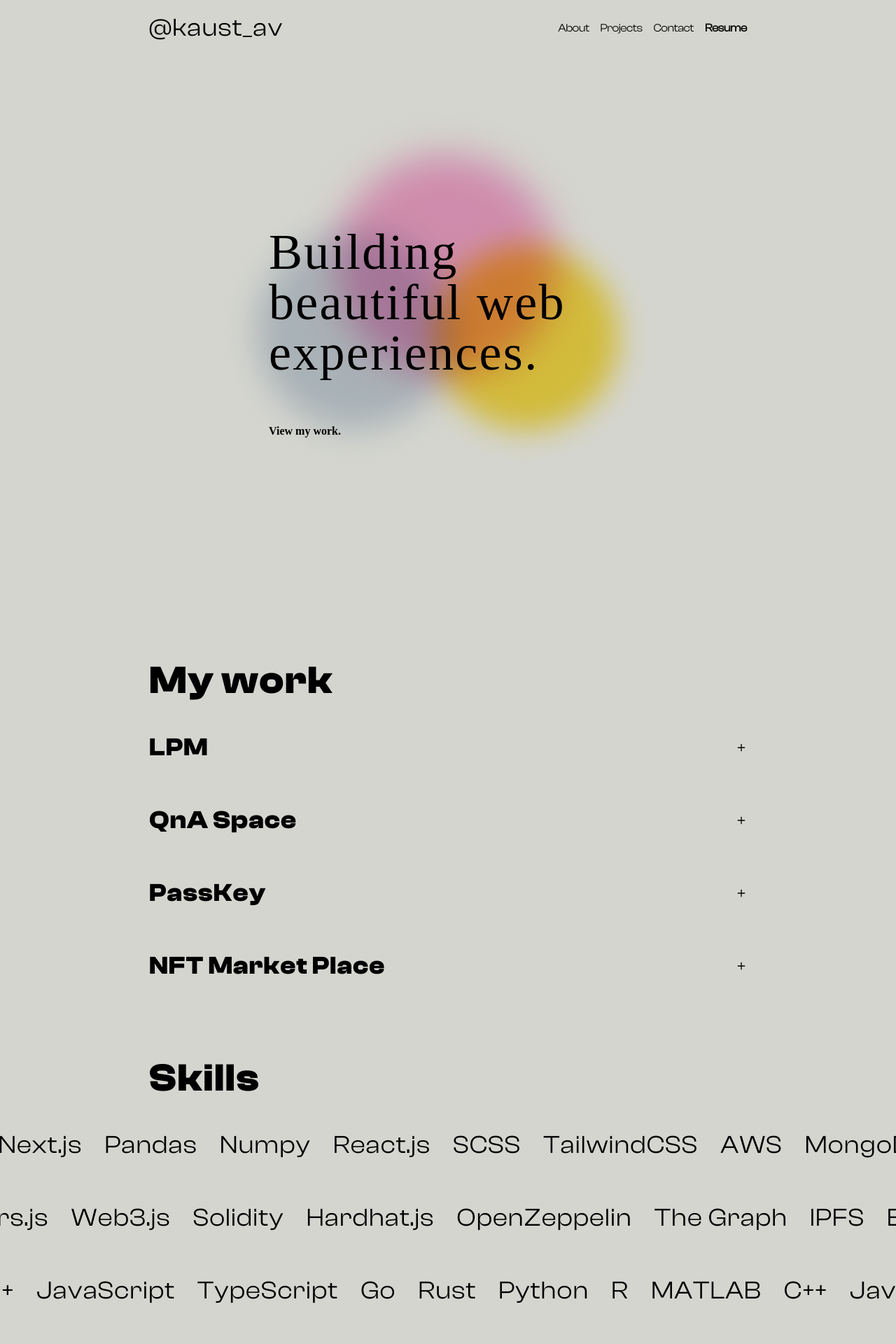
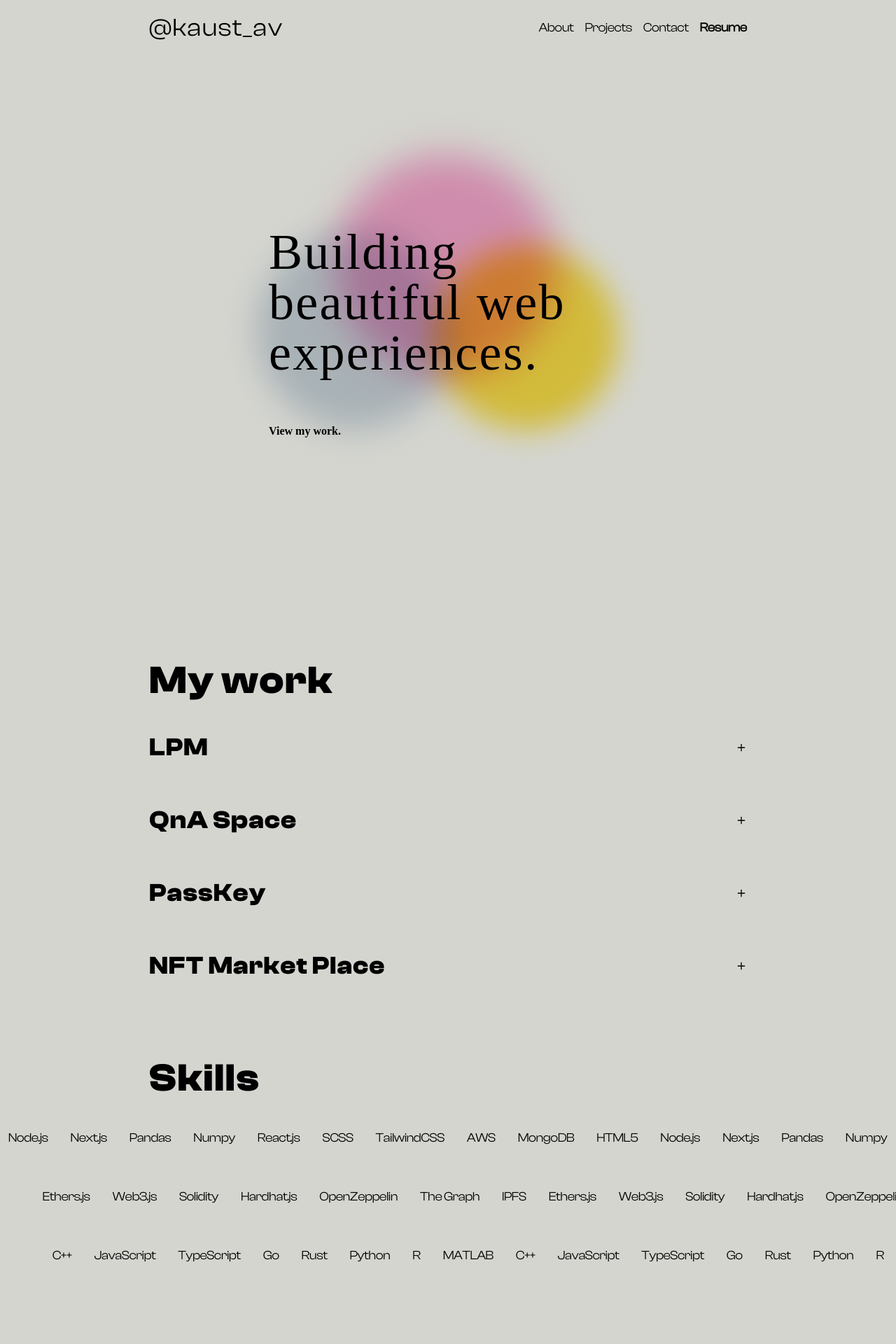
Before and after one commit to kaustav927/Portfolio2.0, a Next.js app in the folder portfolio2.0/: page / in a window 1280 px wide. Shown: the top 1920 px of the page at 70% size. Built offline with nearby package versions, Linux system fonts and the light colour scheme; a web font is replaced by a local one.

Commit message:
projects1

```diff
--- a/portfolio2.0/components/BestProjects.tsx
+++ b/portfolio2.0/components/BestProjects.tsx
@@ -57,9 +57,20 @@ const BestProjects = () => {
 
               {selected === index ? (
                 <>
-                  <div className="w-2/3 text-sm font-cd-regular dark:text-white">
+                <div className="flex justify-start mt-4">
+
+                  <div className="w-2/3 mr-4 text-justify text-xs font-cd-regular dark:text-white">
+                    <h1 className="text-sm mb-4 font-cd-semibold">Description:</h1>
                     {project.description}
                   </div>
+
+                  <div className="ml-4 w-1/3 flex flex-col font-cd-regular dark:text-white">
+                    <h1 className="text-sm mb-4 font-cd-semibold">Tools Used:</h1>
+                    {project.Tools.map((tool: string, indexOne: number) => (<span className="flex mt-8 text-xs text-center shrink" key={indexOne}>{tool}</span>))}
+                  </div>
+
+                </div>
+
                   <span className="flex">
                     {
                       <Link href={project.githubLink}>
@@ -76,6 +87,15 @@ const BestProjects = () => {
                         </a>
                       </Link>
                     ) : null}
+
+                    {project.websiteLink ? (
+                      <Link href={project.websiteLink}>
+                        <a target="_blank">
+                          <div className="px-2 py-0.5 bg-gradient-to-r from-green-300 to-blue-400 hover:from-pink-400 hover:to-yellow-600 rounded-full text-sm ml-5 mt-3 font-cd-medium"> Live </div>
+                        </a>
+                      </Link>
+                    ) : null}
+
                   </span>
                 </>
               ) : null}
--- a/portfolio2.0/components/Navbar.tsx
+++ b/portfolio2.0/components/Navbar.tsx
@@ -117,7 +117,7 @@ export default function Navbar() {
         <nav className=" flex items-center py-4 container w-10/12 md:w-10/12 lg:w-8/12 lg:max-w-screen-lg">
           <div className="w-3/12 flex items-center">
             <Link href="/">
-              <a className="text-xl text-left font-cd-semibold md:text-2xl md:font-cd-regular lg:text-2xl lg:font-cd-regular dark:text-white">
+              <a className="text-sm text-left font-cd-semibold md:text-2xl md:font-cd-regular lg:text-2xl lg:font-cd-regular dark:text-white">
                 @kaust_av
               </a>
             </Link>
@@ -149,7 +149,7 @@ export default function Navbar() {
             </div>
 
             <div className="hidden md:flex">
-              <h1 className="text-xl mt-1.5 px-2">
+              <h1 className="text-lg px-4">
                 {theme === "light" ? (
                   <BsFillMoonFill
                     className="text-slate-800"
--- a/portfolio2.0/components/ProjectData.js
+++ b/portfolio2.0/components/ProjectData.js
@@ -18,7 +18,7 @@ export const ProjectData = [
         githubLink: "https://github.com/prabh124/qna-space",
         devpostLink: "https://devpost.com/software/qna-space",
         websiteLink: "",
-        Tools: ["React.js", "Vue.js", "Vercel", "Flask"],
+        Tools: ["React.js", "Vue.js", "Vercel", "Flask","React.js", "Vue.js", "Vercel", "Flask"],
     },
 
     {
--- a/portfolio2.0/components/Skills.tsx
+++ b/portfolio2.0/components/Skills.tsx
@@ -14,12 +14,12 @@ const Skills = () => {
       <div className="relative flex w-full mt-6 ">
         <div className="py-4 animate-marquee whitespace-nowrap">
           {langLearn.map((item, index) => (
-            <span key={index} className="font-cd-regular text-2xl mx-4 dark:text-white">{item}</span>
+            <span key={index} className="font-cd-regular text-sm mx-4 dark:text-white">{item}</span>
           ))}
         </div>
         <div className="absolute top-0 py-4 animate-marquee2 whitespace-nowrap">
         {langLearn.map((item, index) => (
-            <span key={index} className="font-cd-regular text-2xl mx-4 dark:text-white">{item}</span>
+            <span key={index} className="font-cd-regular text-sm mx-4 dark:text-white">{item}</span>
           ))}
         </div>
       </div>
@@ -27,12 +27,12 @@ const Skills = () => {
       <div className="relative flex  mt-6">
         <div className="py-4 animate-marquee whitespace-nowrap">
           {web3Tech.map((item, index) => (
-            <span key={index} className="font-cd-regular text-2xl mx-4 dark:text-white">{item}</span>
+            <span key={index} className="font-cd-regular text-sm mx-4 dark:text-white">{item}</span>
           ))}
         </div>
         <div className="absolute top-0 py-4 animate-marquee2 whitespace-nowrap">
         {web3Tech.map((item, index) => (
-            <span key={index} className="font-cd-regular text-2xl mx-4 dark:text-white">{item}</span>
+            <span key={index} className="font-cd-regular text-sm mx-4 dark:text-white">{item}</span>
           ))}
         </div>
       </div>
@@ -41,12 +41,12 @@ const Skills = () => {
       <div className="relative flex  mt-6">
         <div className="py-4 animate-marquee whitespace-nowrap">
           {ProgLang.map((item, index) => (
-            <span key={index} className="font-cd-regular text-2xl mx-4 dark:text-white">{item}</span>
+            <span key={index} className="font-cd-regular text-sm mx-4 dark:text-white">{item}</span>
           ))}
         </div>
         <div className="absolute top-0 py-4 animate-marquee2 whitespace-nowrap">
         {ProgLang.map((item, index) => (
-            <span key={index} className="font-cd-regular text-2xl mx-4 dark:text-white">{item}</span>
+            <span key={index} className="font-cd-regular text-sm mx-4 dark:text-white">{item}</span>
           ))}
         </div>
       </div>
--- a/portfolio2.0/tailwind.config.js
+++ b/portfolio2.0/tailwind.config.js
@@ -34,10 +34,10 @@ module.exports = {
         'cd-variable': 'CD-Variable',
       },
       fontSize:{
-        xs: ['10', {lineHeight: '30px', letterSpacing:'-0.0em'}],
-        sm: ['16', {lineHeight: '28px', letterSpacing:'-0.03em'}],
-        lg: ['18', {lineHeight: '28px', letterSpacing:'-0.03em'}],
-        xl: ['28', {lineHeight: '48px', letterSpacing:'-0.03em'}],
+        xs: ['14px', {lineHeight: '28px', letterSpacing:'-0.03em'}],
+        sm: ['18px', {lineHeight: '28px', letterSpacing:'-0.03em'}],
+        lg: ['26px', {lineHeight: '28px', letterSpacing:'-0.03em'}],
+        xl: ['32px', {lineHeight: '48px', letterSpacing:'-0.03em'}],
         '2xl': ['36px', {lineHeight: '48px', letterSpacing:'0.032em'}],
         '3xl': ['48px', {lineHeight: '56px', letterSpacing:'0.032em'}],
         '4xl': ['56px', {lineHeight: '64px', letterSpacing:'0.032em'}],
```
